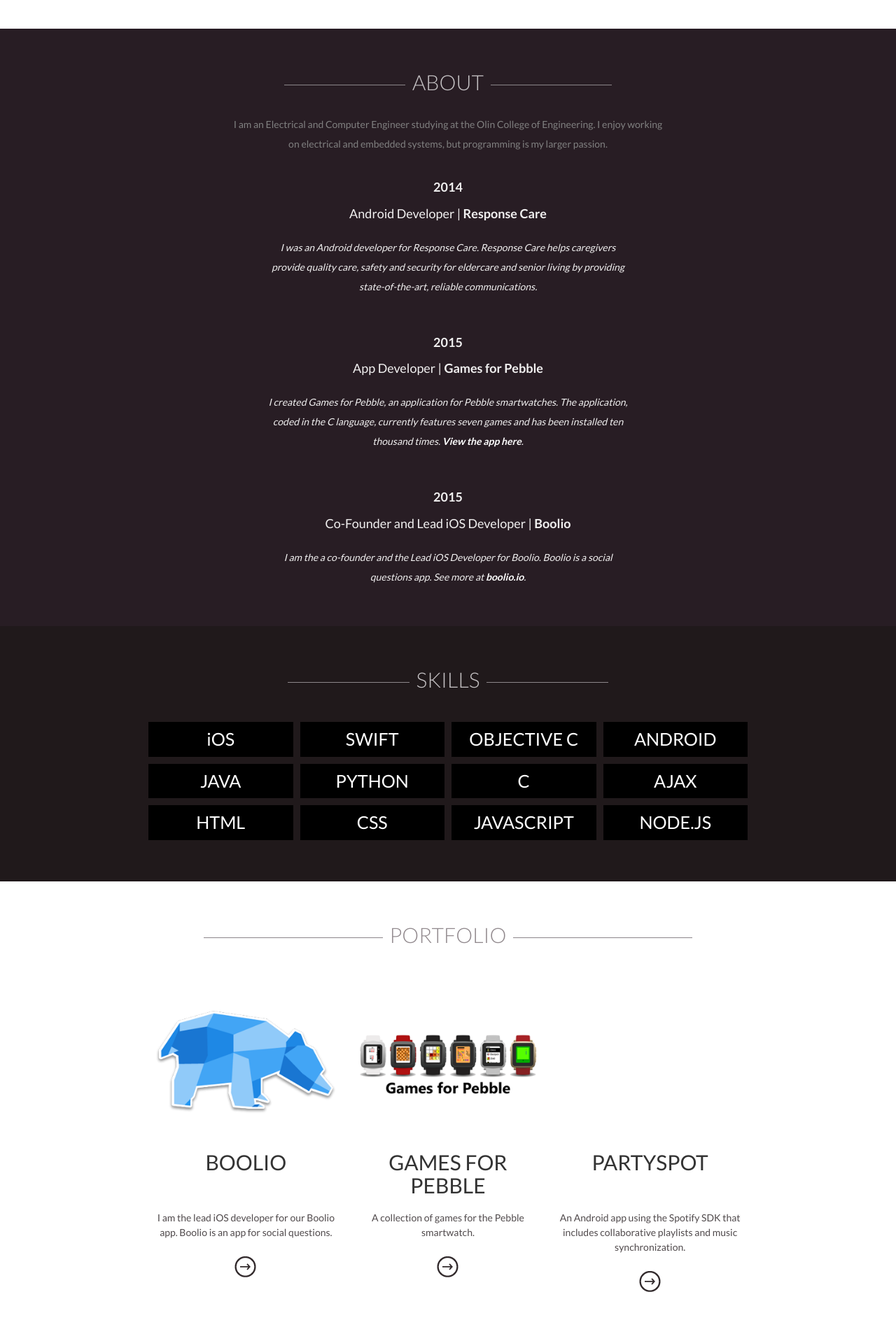
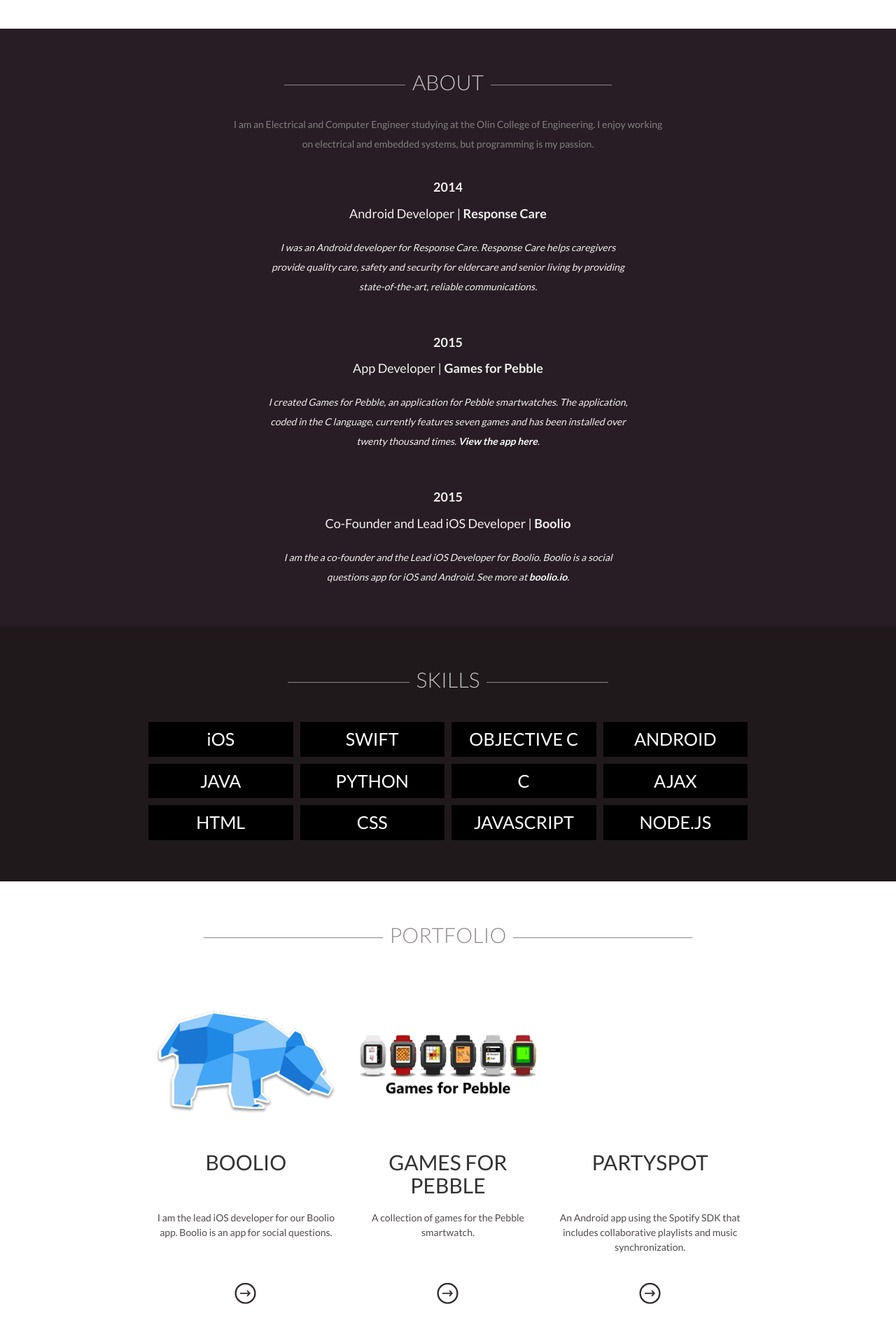
Before and after one commit to runnersaw/runnersaw.github.io, a PHP site: page / in a window 1280 px wide. Shown: the part 459-2356 px from the top of the page at 70% size. Before the commit the page ends 2306 px from the top, so only its background shows below. Run offline with PHP 8.4, Linux system fonts and the light colour scheme.

Commit message:
Update textsender

```diff
--- a/index.html
+++ b/index.html
@@ -80,7 +80,7 @@
 				<div class="header-section text-center">
 					<h2 class="section-title"><span class="section-lines"> </span>ABOUT<span class="section-lines"> </span></h2>
 				</div>
-				<span><p>I am an Electrical and Computer Engineer studying at the Olin College of Engineering. I enjoy working on electrical and embedded systems, but programming is my larger passion.</p></span>
+				<span><p>I am an Electrical and Computer Engineer studying at the Olin College of Engineering. I enjoy working on electrical and embedded systems, but programming is my passion.</p></span>
 				<br>
 
 				<div class="years">
@@ -92,13 +92,13 @@
 				<div class="years">
 					<h4><b>2015</b></h4>
 					<span><h4>App Developer | <strong>Games for Pebble</strong></h4></span>
-					<p><i>I created Games for Pebble, an application for Pebble smartwatches. The application, coded in the C language, currently features seven games and has been installed ten thousand times. <a href="https://apps.getpebble.com/applications/54f65e8a13cdff61490000b6" target="_blank" class="about-link">View the app here</a>.</i></p>
+					<p><i>I created Games for Pebble, an application for Pebble smartwatches. The application, coded in the C language, currently features seven games and has been installed over twenty thousand times. <a href="https://apps.getpebble.com/applications/54f65e8a13cdff61490000b6" target="_blank" class="about-link">View the app here</a>.</i></p>
 				</div>
 
 				<div class="years">
 					<h4><b>2015</b></h4>
 					<span><h4>Co-Founder and Lead iOS Developer | <strong>Boolio</strong></h4></span>
-					<p><i>I am the a co-founder and the Lead iOS Developer for Boolio. Boolio is a social questions app. See more at <a href="http://boolio.io" target="_blank" class="about-link">boolio.io</a>.</i></p>
+					<p><i>I am the a co-founder and the Lead iOS Developer for Boolio. Boolio is a social questions app for iOS and Android. See more at <a href="http://boolio.io" target="_blank" class="about-link">boolio.io</a>.</i></p>
 				</div>
 			</div>
 		</div>
--- a/web/css/style.css
+++ b/web/css/style.css
@@ -217,6 +217,7 @@
 .portfolio-grid p{
 	color:#504A4C;
 	line-height:1.5em;
+	height:80px;
 }
 .portfolio-grid h2{
 	height:75px;
```
Also changed, not shown: 1 other file.
